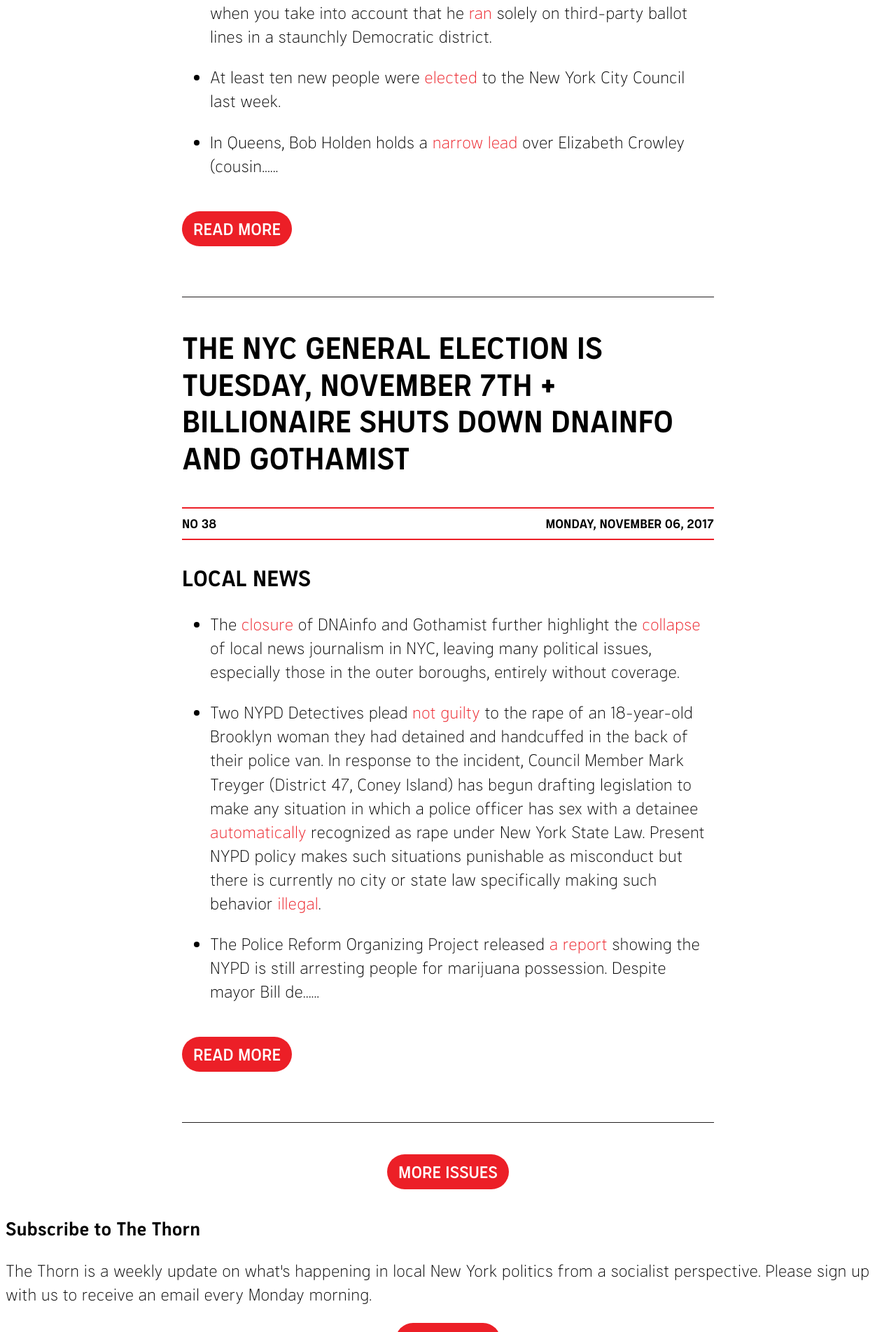
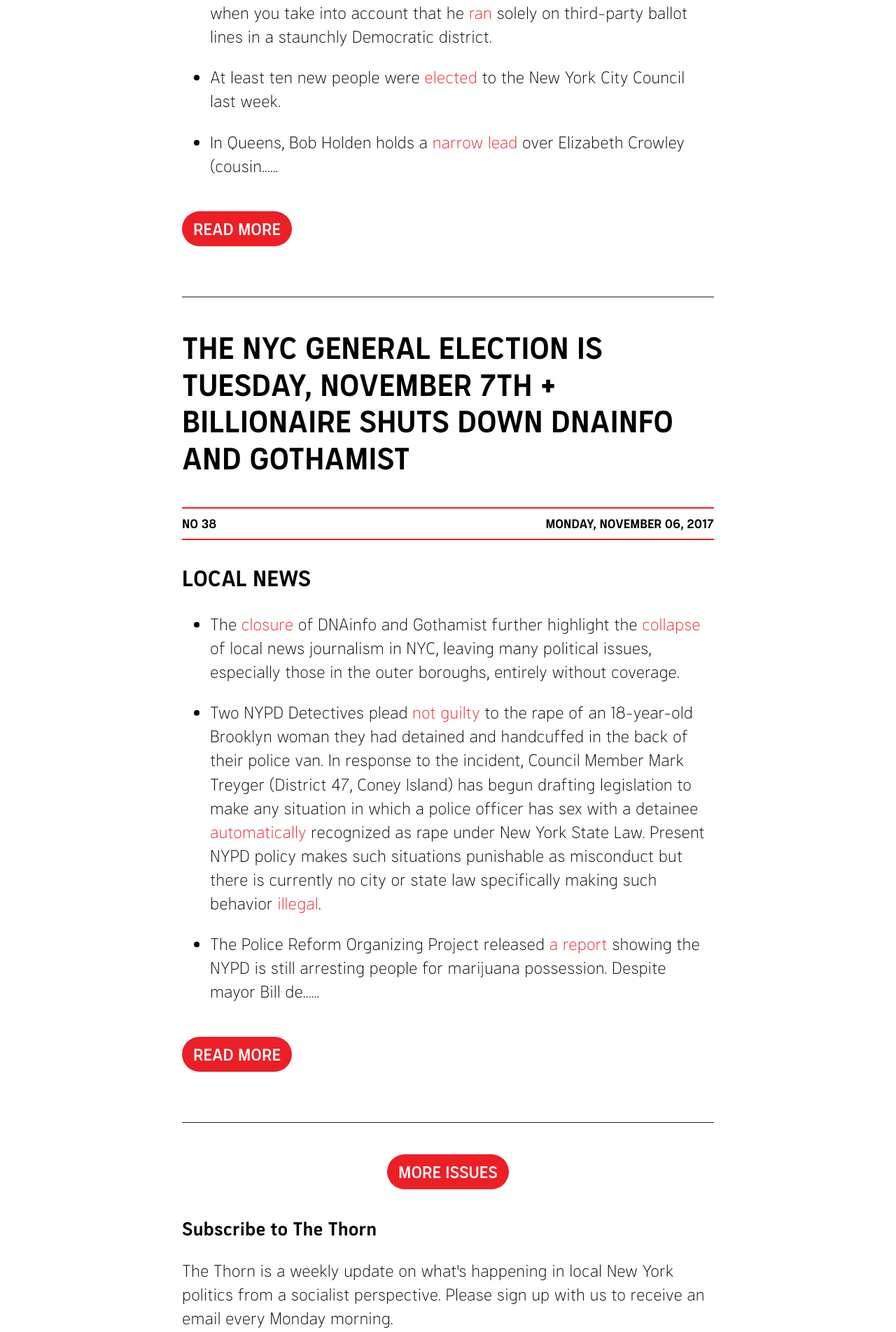
Before and after one commit to nycdsa/the-thorn, a Jekyll site: the page built from src/index.html, in a window 1280 px wide. Shown: the part 4496-6400 px from the top of the page at 70% size. Built offline with Jekyll 4.4.1, drawn with Linux system fonts in a browser that asks for light colours.

Commit message:
Update base.html

```diff
--- a/src/_layouts/base.html
+++ b/src/_layouts/base.html
@@ -38,12 +38,12 @@
     </header>
     <main class='container thin posts-container'>
       {{ content }}
-    </main>
-    <div class='contribute'>
+      <div class='contribute'>
   <h2>Subscribe to {{ site.title }}</h2>
   <p class="post-body">The Thorn is a weekly update on what's happening in local New York politics from a socialist perspective. Please sign up with us to receive an email every Monday morning.</p>
  <div class="more-link"><a href="http://eepurl.com/cDM-4D" class="post-link link-cta">Subscribe</a></div>
 </div>
+    </main>
     <footer class="footer">
       <ul class="social-links-list">
         <li class="social-links-item">
```
